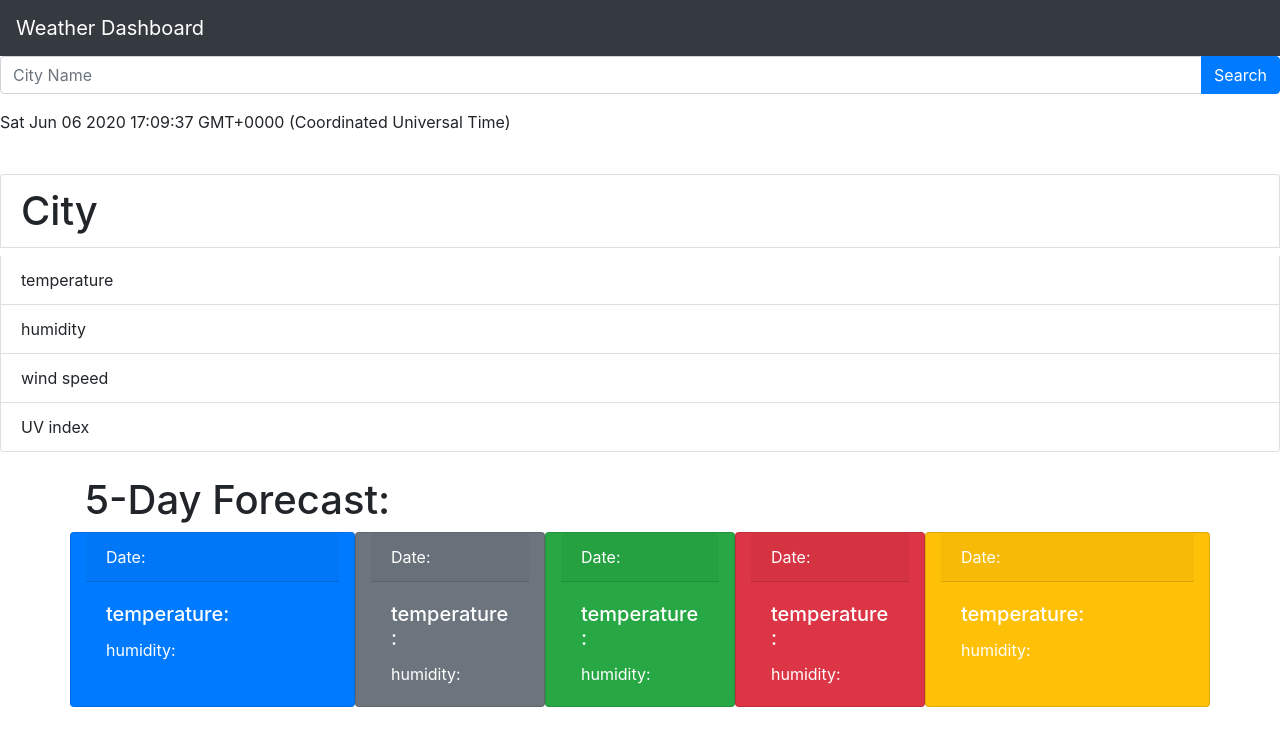
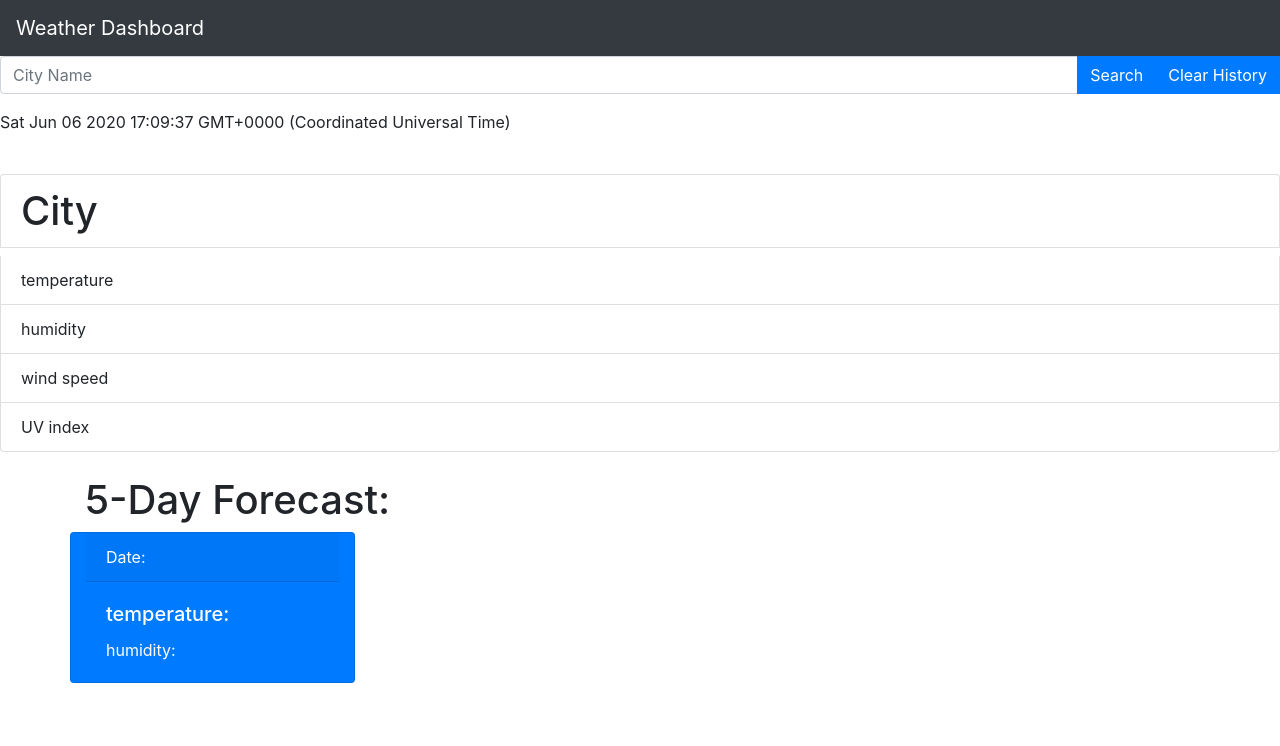
Before and after one commit to etammao/Weather-Dashboard, a plain HTML site: page index.html in a window 1280 px wide. Drawn offline with nearby package versions, Linux system fonts and the light colour scheme.

Commit message:
Weather Dashboard

```diff
--- a/index.html
+++ b/index.html
@@ -23,7 +23,12 @@
         <input id="searchInput" type="text" class="form-control" placeholder="City Name" aria-label="Recipient's username" aria-describedby="button-addon2">
         <div class="input-group-append">
           <button class="btn btn-primary" type="button" id="button-addon2" onclick="fetchWeather(getCityName())">Search</button>
+          <button class="btn btn-primary" type="button" id="button-addon2" onclick="clearHistory()">Clear History</button>
         </div>
+        <br/>
+        <ul id="history" class="list-group">
+
+        </ul>
       </div>
 
       <p id="timeshown"></p>
@@ -49,41 +54,13 @@
     </h1>
     <div class="row">
 
-            <div class="col-lg-3 card text-white bg-primary mb-3" style="max-width: 18rem;">
-                <div class="card-header">Date:</div>
+            <div id="forecast" class="col-lg-3 card text-white bg-primary mb-3" style="max-width: 18rem;">
+                <div id="forecastDate" class="card-header">Date:</div>
                 <div class="card-body">
-                <h5 class="card-title">temperature:</h5>
-                <p class="card-text">humidity:</p>
-                </div>
+                <h5 id="forecastTemp" class="card-title">temperature:</h5>
+                <p id="forecastHum" class="card-text">humidity:</p>
             </div>
-            <div class="col-lg-2 card text-white bg-secondary mb-3" style="max-width: 18rem;">
-                <div class="card-header">Date:</div>
-                <div class="card-body">
-                <h5 class="card-title">temperature:</h5>
-                <p class="card-text">humidity:</p>
-                </div>
-            </div>
-            <div class="col-lg-2 card text-white bg-success mb-3" style="max-width: 18rem;">
-                <div class="card-header">Date:</div>
-                <div class="card-body">
-                <h5 class="card-title">temperature:</h5>
-                <p class="card-text">humidity:</p>
-                </div>
-            </div>
-            <div class="col-lg-2 card text-white bg-danger mb-3" style="max-width: 18rem;">
-                <div class="card-header">Date:</div>
-                <div class="card-body">
-                <h5 class="card-title">temperature:</h5>
-                <p class="card-text">humidity:</p>
-                </div>
-            </div>
-            <div class="col-lg-3 card text-white bg-warning mb-3" style="max-width: 18rem;">
-                <div class="card-header">Date:</div>
-                <div class="card-body">
-                <h5 class="card-title">temperature:</h5>
-                <p class="card-text">humidity:</p>
-                </div>
-            </div>
+
     </div>
 </div>
 
--- a/javascript.js
+++ b/javascript.js
@@ -1,73 +1,3 @@
-
-
-// // async
-//  function seachCity(){
-//     event.preventDefault;
-//     console.log('searchBtn works');
-//     var cityName= document.querySelector('#searchInput').value;
-//     console.log(cityName);
-//     // document.querySelector('#cityNameResult').innerHTML= cityName;
-
-//     //try  try{
-//     // const AmazonData = await fetchAmazonData( consoleName );
-//     // const GoogleData = await fetchGoogleData( consoleName );
-//     // //Display product info
-//     // displayProduct( AmazonData, GoogleData );
-//     // } catch( e ){
-//     //     console.log( `Fetching failed`, e )
-//     // }
-
-// }
-// var api='https://api.openweathermap.org/data/2.5/weather?q=${cityName}&appid=5534726c08a3a7f6f9639cde7b366630';
-
-// async function fetchWeatherData(api){
-//     console.log('fetch the weather');
-//     var result= await fetch(api).then(result=>result.json());
-
-//     result.forEach(function(cityInfor){
-//         document.querySelector('#todayWeather').innerHTML=' <ul id="todayWeather" class="list-group">
-//         <h1 id="cityNameResult" class="list-group-item"></h1>
-//         <li class="list-group-item">conditionsTORONTO</li>
-//         <li class="list-group-item">temperature</li>
-//         <li class="list-group-item">humidity</li>
-//         <li class="list-group-item">wind speed</li>
-//         <li class="list-group-item">UV index</li>
-//       </ul>'
-
-
-//     });
-
-// }
-
-
-
-// function displayWeather
-
-
-
-
-
-
-
-
-// async function fetchWeather(cityName){
-
-//     var api='https://api.openweathermap.org/data/2.5/weather?q=${cityName}&appid=5534726c08a3a7f6f9639cde7b366630';
-
-
-// const weatherResult = await fetch(queryURL).then((result)=>result.json());
-// console.log(`weatherresult`,weatherResult);
-// // if(weatherResult){
-// //     displayWeather(weatherResult);
-// // }
-// };
-
-// function displayWeather(currentData){
-//     console.log(currentData);
-
-
-// }
-
 var time = new Date();
 document.getElementById("timeshown").innerHTML = time;
 
@@ -76,6 +6,14 @@ const temperatureEl=document.querySelector('#temperature');
 const humidityEl=document.querySelector('#humidity');
 const windSpeedEl=document.querySelector('#windSpeed');
 const UVEl=document.querySelector('#UV');
+const forecastDateEl=document.querySelector('#forecastDate');
+const forecastTempEl=document.querySelector('#forecastTemp');
+const forecastHumEl=document.querySelector('#forecastHum');
+const historyEl=document.querySelector('#history');
+let searchHistory = localStorage.searchHistory ? JSON.parse(localStorage.searchHistory) : [];
+
+
+
 
 function getCityName(){
     event.preventDefault;
@@ -93,6 +31,9 @@ async function fetchWeather(cityName){
     let apiOneCall= `https://api.openweathermap.org/data/2.5/onecall?lat=${weatherResult.coord.lat}&lon=${weatherResult.coord.lon}&exclude=hourly,daily&appid=5534726c08a3a7f6f9639cde7b366630`
     const oneCallResult= await fetch(apiOneCall).then((result)=>result.json());
 
+    // let apiForecast=`https://samples.openweathermap.org/data/2.5/forecast/daily?id=${weatherResult.id}&appid=5534726c08a3a7f6f9639cde7b366630`;
+    // const apiForecastResult= await fetch(apiForecast).then((result)=>result.json());
+
     if(weatherResult){
         displayWeather(weatherResult,oneCallResult);
     }else{
@@ -107,5 +48,33 @@ function displayWeather(currentData, oneCallData){
     windSpeedEl.textContent=`wind speed: ${currentData.wind.speed}`;
     humidityEl.textContent=`Humidity: ${currentData.main.humidity}`;
     UVEl.textContent=`UV index: ${oneCallData.current.uvi}`;
+    // let Date= moment().add(1,'days').format('M/D/YYYY');
+    // forecastDateEl.textContent=`${Date}`;
+    // forecastTempEl.textContent=`Temperature:${currentData.main.temp}`;
+    // forecastHumEl.textContent=`Humidity:${currentData.main.humidity}`;
+
+    searchHistory.push(`${currentData.name}`);
+    localStorage.searchHistory = JSON.stringify(searchHistory);
+    historyFun();
+    // forecastData.list.forEach(displayForecast);
 
 }
+
+// function displayForecast(item){
+// let Date= moment().add(1,'days').format('M/D/YYYY');
+// document.querySelector('#forecast').innerHTML+=
+
+// }
+
+function clearHistory(){
+    localStorage.clear();
+    historyEl.innerHTML='';
+}
+
+
+function historyFun(){
+    historyEl.innerHTML='';
+    searchHistory.forEach(function(item){
+        historyEl.innerHTML += `<li class="list-group-item" onclick="fetchWeather( '${item}' )">${item}</li>`
+    })
+}
```
Also changed, not shown: 1 other file.
